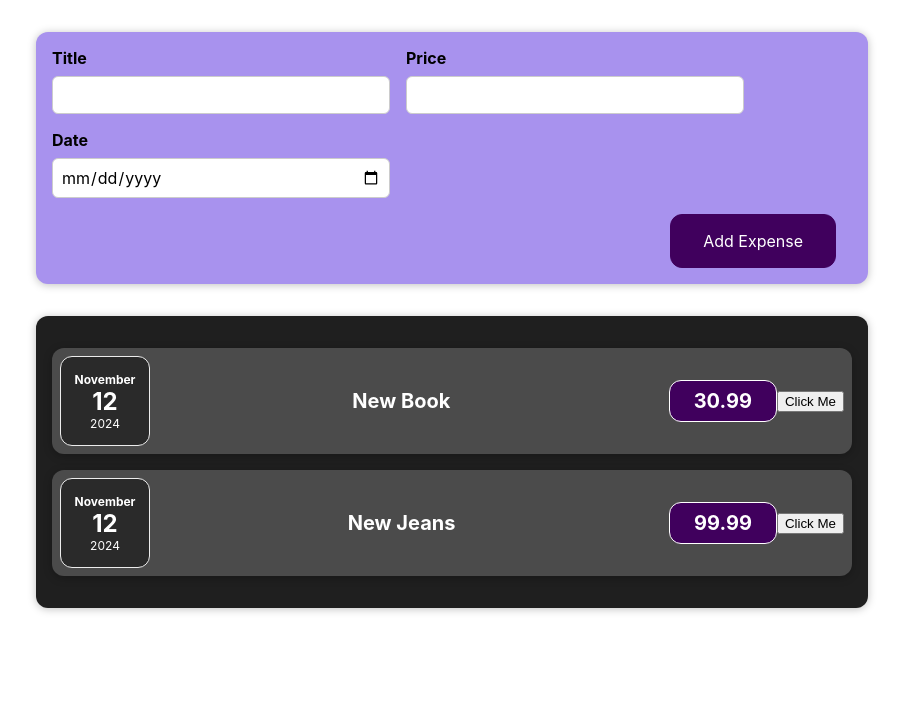
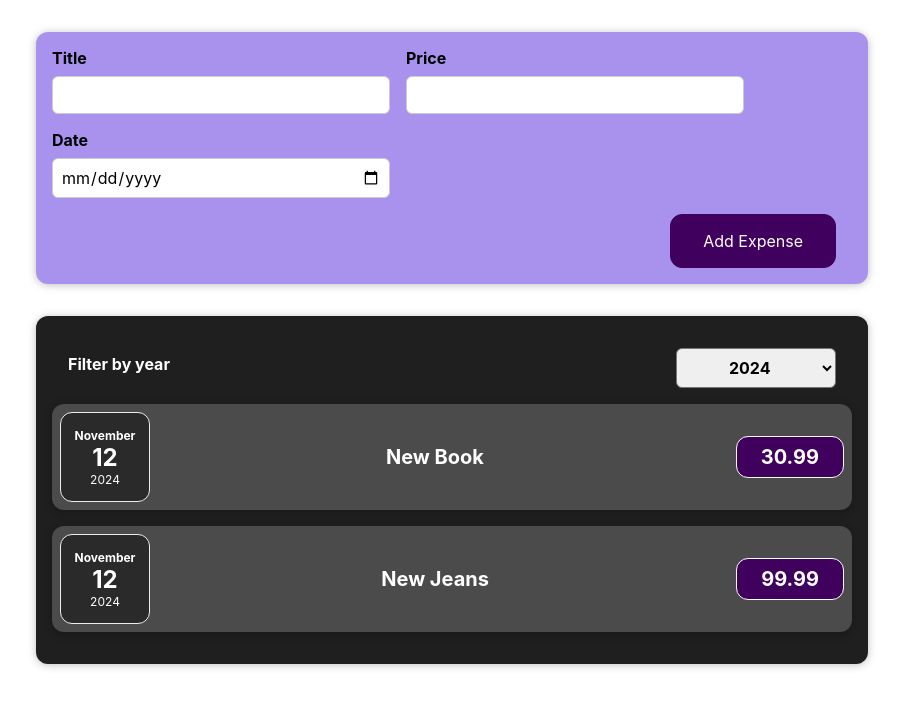
Before and after one commit to ChrisVoco/React21, a React (Vite) app: page / in a window 1280 px wide. Shown: the top 708 px of the page, without its empty margins (188-1091 px from the left). Built offline with nearby package versions, Linux system fonts and the light colour scheme.

Commit message:
ylesanne4

```diff
--- a/src/components/Expenses/ExpenseItem.jsx
+++ b/src/components/Expenses/ExpenseItem.jsx
@@ -6,23 +6,14 @@ import { useState } from 'react'
 const ExpenseItem = (props) => {
     const [title, setTitle] = useState(props.data.title)
 
-    const clickHandler = () => {
-        console.log('Clicked')
-        setTitle(`Updated by click ${title}`)
-        console.log(title)
-    }
-
     return (
         <Card className="expense-item">
             <ExpenseDate date={props.data.date} />
 
             <div className="expense-item__description">
                 <h2>{title}</h2>
-                <div className="expense-item__price">
-                    {props.data.price}
-                </div>
+                <div className="expense-item__price">{props.data.price}</div>
             </div>
-            <button onClick={clickHandler}>Click Me</button>
         </Card>
     );
 };
--- a/src/components/Expenses/Expenses.jsx
+++ b/src/components/Expenses/Expenses.jsx
@@ -1,10 +1,23 @@
+import { useState } from 'react';
 import ExpenseItem from "./ExpenseItem";
 import Card from "../UI/Card";
+import ExpensesFilter from "./ExpensesFilter";
 import "./Expenses.css";
 
 const Expenses = (props) => {
+    const [filteredYear, setFilteredYear] = useState('2024');
+
+    const filterChangeHandler = (selectedYear) => {
+        setFilteredYear(selectedYear);
+        console.log('Expenses.js: aasta muutus ->', selectedYear);
+    };
+
     return (
         <Card className="expenses">
+            <ExpensesFilter
+                selected={filteredYear}
+                onChangeFilter={filterChangeHandler}
+            />
             <ExpenseItem data={props.expenses[0]} />
             <ExpenseItem data={props.expenses[1]} />
         </Card>
--- /dev/null
+++ b/src/components/Expenses/ExpensesFilter.css
@@ -0,0 +1,24 @@
+.expenses-filter {
+    color: white;
+    padding: 0 1rem;
+}
+
+.expenses-filter__control {
+    display: flex;
+    width: 100%;
+    align-items: center;
+    justify-content: space-between;
+    margin: 1rem 0;
+}
+
+.expenses-filter label {
+    font-weight: bold;
+    margin-bottom: 0.5rem;
+}
+
+.expenses-filter select {
+    font: inherit;
+    padding: 0.5rem 3rem;
+    font-weight: bold;
+    border-radius: 6px;
+}
--- /dev/null
+++ b/src/components/Expenses/ExpensesFilter.jsx
@@ -0,0 +1,30 @@
+import React from 'react';
+
+import './ExpensesFilter.css';
+
+const ExpensesFilter = (props) => {
+    const dropdownChangeHandler = (event) => {
+        const selectedYear = event.target.value;
+        console.log('ExpensesFilter.js: aasta valik ->', selectedYear);
+        props.onChangeFilter(selectedYear);
+    };
+
+    return (
+        <div className='expenses-filter'>
+            <div className='expenses-filter__control'>
+                <label htmlFor='year-filter'>Filter by year</label>
+                <select
+                    id='year-filter'
+                    value={props.selected}
+                    onChange={dropdownChangeHandler}
+                >
+                    <option value='2023'>2023</option>
+                    <option value='2024'>2024</option>
+                    <option value='2025'>2025</option>
+                </select>
+            </div>
+        </div>
+    );
+};
+
+export default ExpensesFilter;
--- a/vite.config.js
+++ b/vite.config.js
@@ -7,5 +7,6 @@ export default defineConfig({
   test: {
     globals: true,
     environment: 'jsdom',
+    setupFiles: './src/setupTests.js',
   },
 })
```
Also changed, not shown: 1 other file (tests, documents, lock files or other folders).
